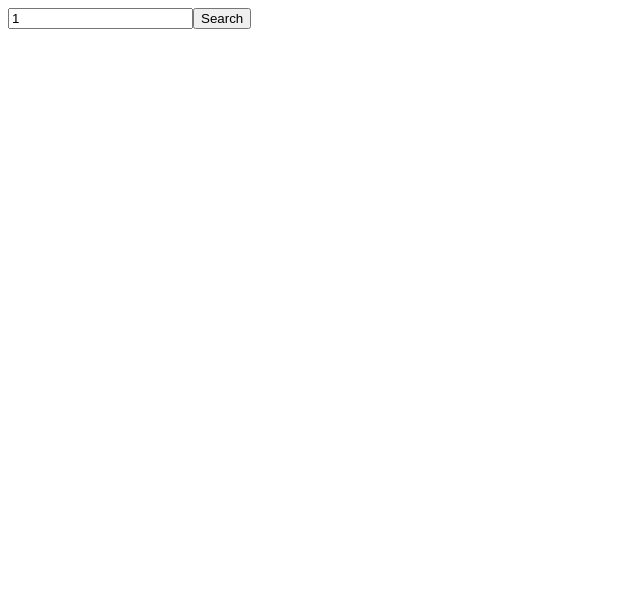
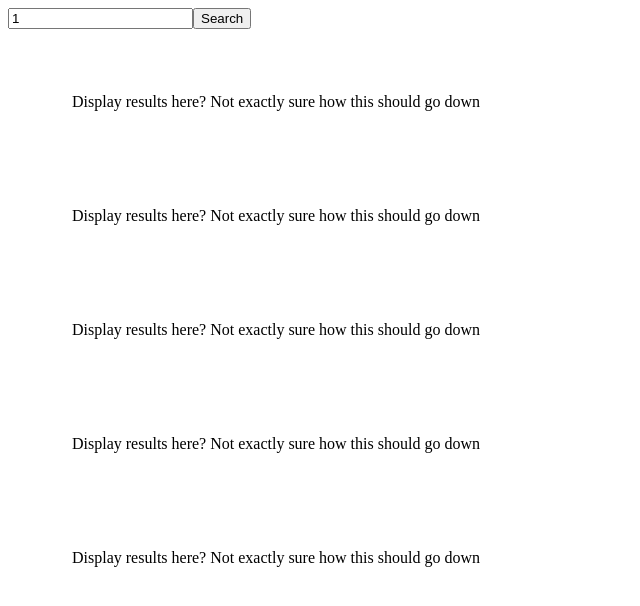
Before and after one commit to stephbuon/democracy-viewer, a React (Create React App) app in the folder frontend/: page /subsetsearch/1 in a window 1280 px wide. Shown: the top 606 px of the page, without its empty margins (0-640 px from the left). Built offline with nearby package versions, Linux system fonts and the light colour scheme.

Commit message:
Updates
having trouble pressing enter and redirecting user, but now displays a results array (will be gotten from backend later)

```diff
--- a/frontend/src/SubsetSearch/SubsetResultsPage.css
+++ b/frontend/src/SubsetSearch/SubsetResultsPage.css
@@ -3,3 +3,7 @@
     height: 100%;
     width: 100%;
 }
+
+.mt-5{
+    margin-top: 5rem;
+}
--- a/frontend/src/SubsetSearch/SubsetResultsPage.jsx
+++ b/frontend/src/SubsetSearch/SubsetResultsPage.jsx
@@ -1,26 +1,32 @@
 import { useNavigate, useParams } from 'react-router-dom';
 import { useState, useEffect } from "react";
+import { DisplayResults } from './DisplayResults/DisplayResults';
 
 
-
+const hardcodedResults = ["hello", "helloj", ";lo", "asdkfjh", "k"]
 
 export const SubsetResultsPage = (props) => {
     const navigate = useNavigate();
     const params = useParams()
 
     const [searchTerm, setSearchTerm] = useState('');
+    const [searchResults, setSearchResults] = useState([]);
 
     const searchFunction = () => {
+        console.log("navigating")
         navigate(`/subsetsearch/${searchTerm}`)
+        console.log("did not navigate from results page")
+
     }
 
     //code to see if enter key is pressed (search when that happens)
     useEffect(() => {
         setSearchTerm(params.searchterm)
         const keyDownHandler = event => {
-            console.log('User pressed: ', event.key);
+            // console.log('User pressed: ', event.key);
 
             if (event.key === 'Enter') {
+                console.log('User pressed: Enter');
                 searchFunction();
             }
         };
@@ -38,6 +44,13 @@ export const SubsetResultsPage = (props) => {
             <input type="text" id='searchTerm' value={searchTerm} onChange={event => { setSearchTerm(event.target.value) }} />
             <button type='button' onClick={() => searchFunction()}>Search</button>
         </row>
+
+        <div className='mt-5'></div>
+
+        <DisplayResults
+        results={hardcodedResults}/>
+
+
     </div >)
 
 }
```
